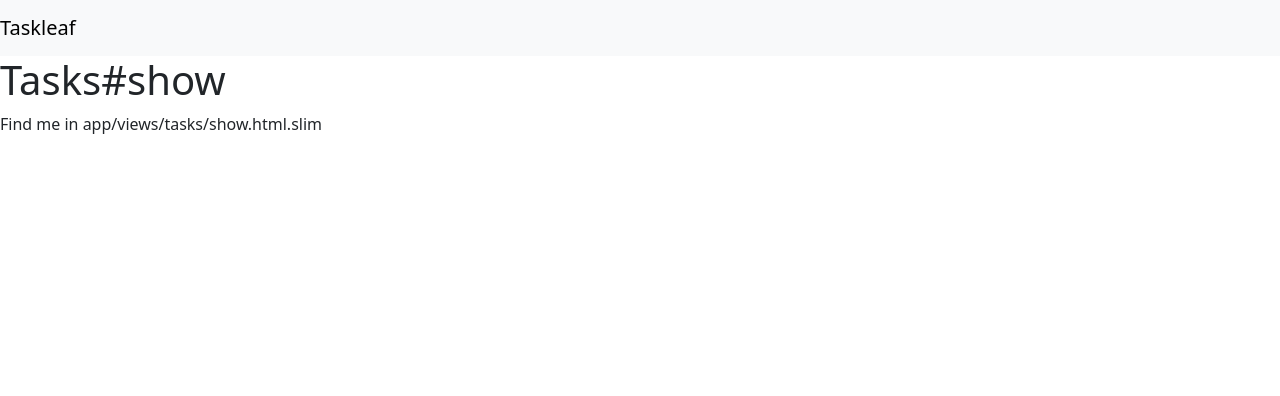
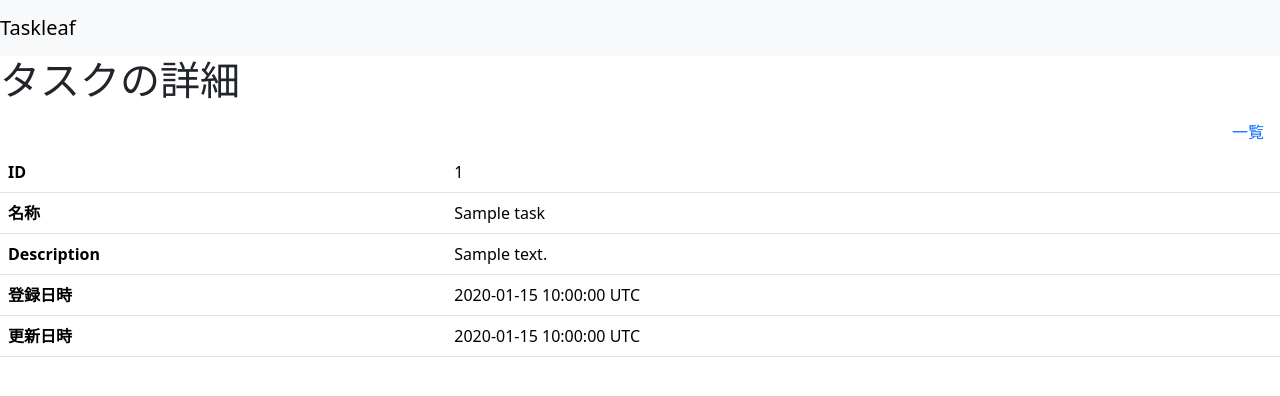
Before and after one commit to new1990/taskleaf, a Rails app: page /tasks/1 in a window 1280 px wide. Shown: the top 396 px of the page. Run offline with Rails 7, Linux system fonts and the light colour scheme; tables that the repository leaves empty hold one stand-in row (values such as "Sample post"); style sheets or scripts are compiled from the project's sources; some libraries are stand-ins or nearby versions.

Commit message:
Create Task Detail list

```diff
--- a/app/controllers/tasks_controller.rb
+++ b/app/controllers/tasks_controller.rb
@@ -5,6 +5,10 @@
   end
 
   def show
+    # 詳細画面に表示するためのTaskオブジェクトを取得
+    # find: モデルオブジェクトに対応するレコードをDBから検索する
+    # params[:id]：リクエストパラメーターから得られるid, つまりリクエストされたURL"tasks/[タスクのid]"の[タスクのid]部分が格納される
+    @task = Task.find(params[:id])
   end
 
   def new
--- a/app/views/tasks/index.html.slim
+++ b/app/views/tasks/index.html.slim
@@ -11,5 +11,5 @@
     tbody
       - @tasks.each do |task|
         tr
-          td = task.name
+          td = link_to task.name, task
           td = task.created_at
--- a/app/views/tasks/show.html.slim
+++ b/app/views/tasks/show.html.slim
@@ -1,2 +1,21 @@
-h1 Tasks#show
-p Find me in app/views/tasks/show.html.slim
+h1 タスクの詳細
+
+.nav.justify-content-end
+  = link_to '一覧', tasks_path, class: 'nav-link'
+table.table.table-hover
+  tbody
+    tr
+      th = Task.human_attribute_name(:id)
+      td = @task.id
+    tr
+      th = Task.human_attribute_name(:name)
+      td = @task.name
+    tr
+      th = Task.human_attribute_name(:description)
+      td = simple_format(h(@task.description), {}, sanitize: false, wrapper_tag: "div")
+    tr
+      th = Task.human_attribute_name(:created_at)
+      td = @task.created_at
+    tr
+      th = Task.human_attribute_name(:updated_at)
+      td = @task.updated_at
```
